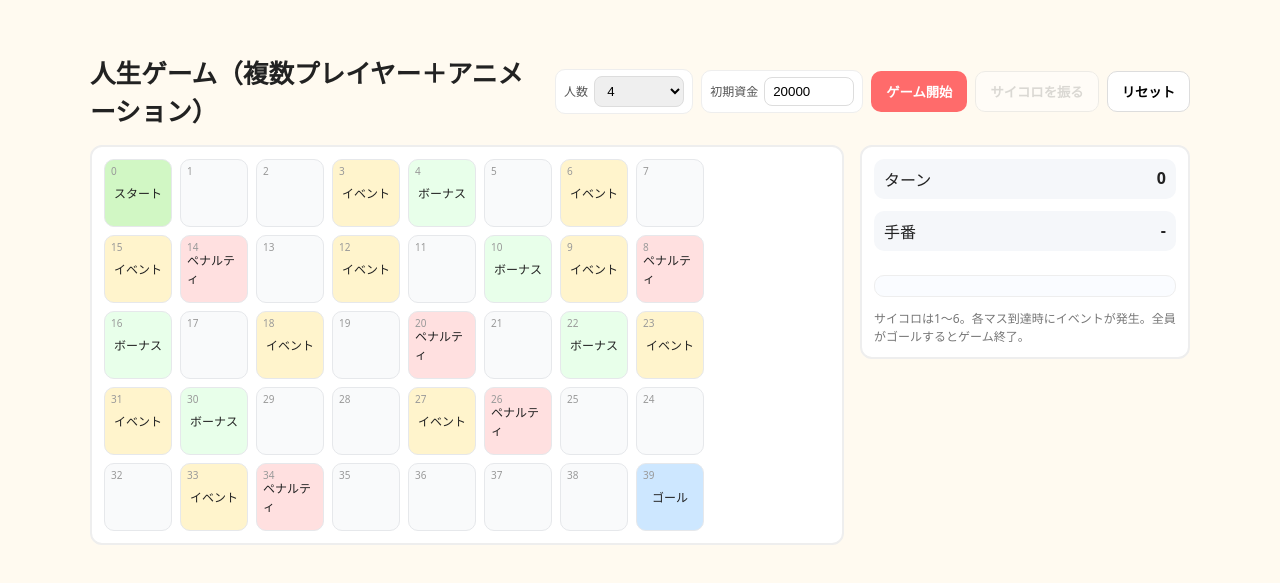
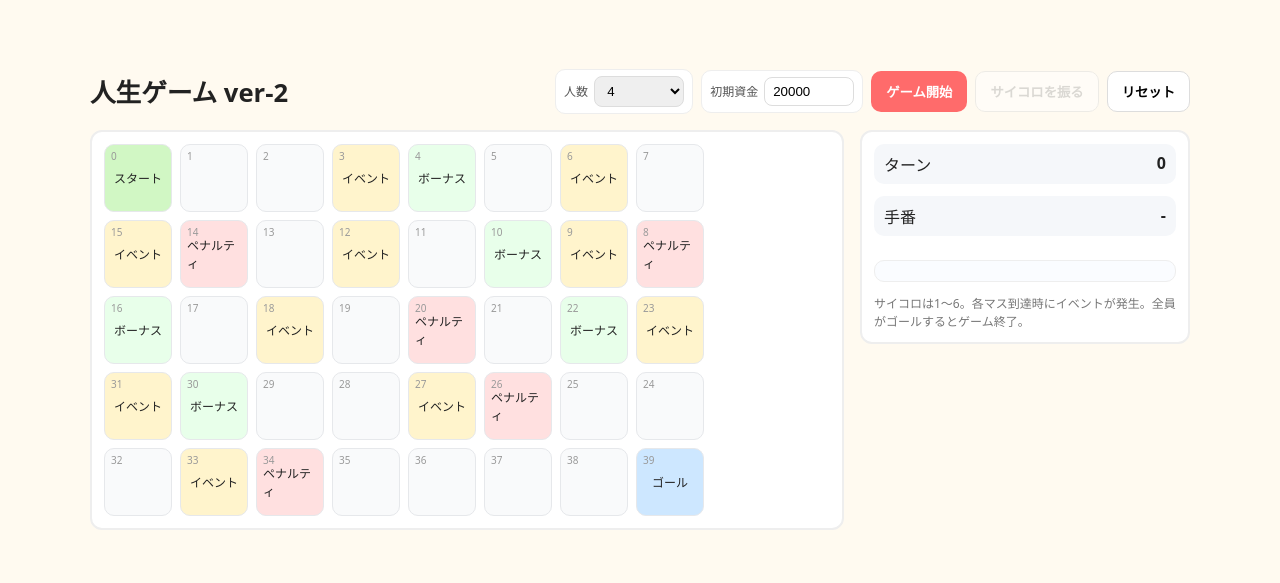
Before and after one commit to Ske-417/Impact-that-matters, a plain HTML site: page index.html in a window 1280 px wide. Shown: the part 101-684 px from the top of the page. Drawn offline with Linux system fonts and the light colour scheme.

Commit message:
Update title for the life game to ver-2

```diff
--- a/index.html
+++ b/index.html
@@ -4,7 +4,7 @@
 <head>
   <meta charset="UTF-8" />
   <meta name="viewport" content="width=device-width, initial-scale=1" />
-  <title>人生ゲーム（複数プレイヤー＋アニメーション版）</title>
+  <title>人生ゲーム ver-2</title>
   <style>
     :root {
       --board-cols: 8;
@@ -171,7 +171,7 @@
 <body>
   <div class="container">
     <header>
-      <h1>人生ゲーム（複数プレイヤー＋アニメーション）</h1>
+      <h1>人生ゲーム ver-2</h1>
       <div class="controls">
         <div class="group">
           <label for="players-count">人数</label>
```
